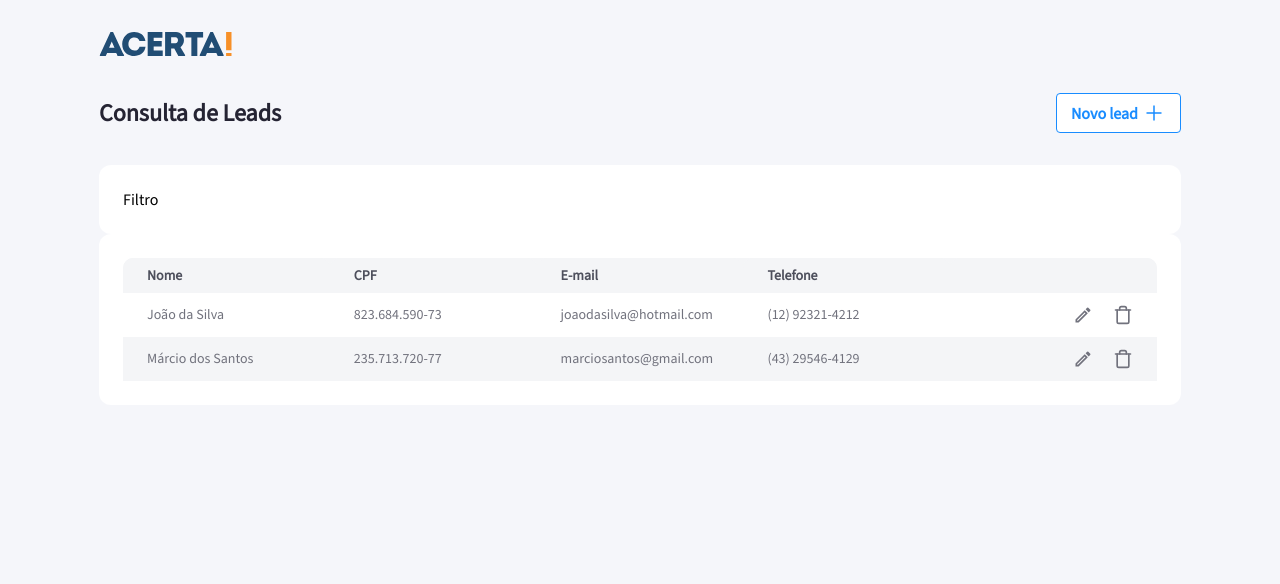
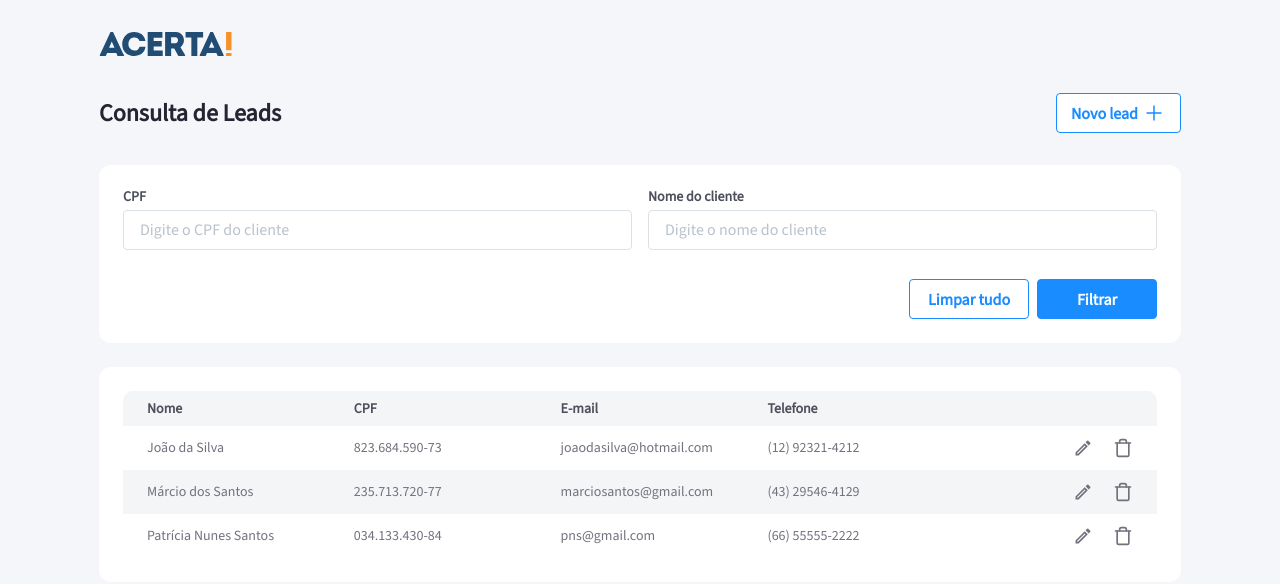
Before and after one commit to mjonathannn/technical-test-acerta-leads, a React (Create React App) app: page / in a window 1280 px wide. Shown: the top 584 px of the page. Built offline with nearby package versions, Linux system fonts and the light colour scheme.

Commit message:
feat: create filter

```diff
--- a/src/components/filter/Filter.tsx
+++ /dev/null
@@ -1,91 +0,0 @@
-import * as yup from "yup"
-import { useFormik } from "formik"
-// import { cpf } from "cpf-cnpj-validator"
-// import { BsExclamationOctagon } from "react-icons/bs"
-
-import {
-  ButtonsContainer,
-  FilterContainer,
-  // ErrorMessage,
-  InputsContainer,
-} from "./FilterStyles"
-
-import { Button } from "../../components"
-import { InputMasked, InputText } from "../inputs"
-
-const Filter = (): JSX.Element => {
-  const formik = useFormik({
-    initialValues: {
-      cpf: "",
-      name: "",
-    },
-    validationSchema: yup.object({
-      cpf: yup.string(),
-      // .required("Este campo é obrigatório")
-      // .test("isValid", "CPF Inválido", (value) => cpf.isValid(value)),
-      name: yup.string(),
-    }),
-    onSubmit: (values) => {
-      alert(JSON.stringify(values, null, 2))
-    },
-  })
-
-  return (
-    <FilterContainer>
-      <form onSubmit={formik.handleSubmit}>
-        <InputsContainer>
-          <div>
-            <InputMasked
-              id="cpf"
-              name="cpf"
-              type="CPF"
-              value={formik.values.cpf}
-              onChange={formik.setFieldValue}
-              onBlur={formik.handleBlur}
-            />
-            {/* {formik.touched.cpf && formik.errors.cpf && (
-              <ErrorMessage>
-                <BsExclamationOctagon />
-                <label>{formik.errors.cpf}</label>
-              </ErrorMessage>
-            )} */}
-          </div>
-
-          <div>
-            <InputText
-              id="name"
-              type="text"
-              name="name"
-              title="Nome do cliente"
-              placeholder="Digite o nome do cliente"
-              value={formik.values.name}
-              onChange={formik.setFieldValue}
-              onBlur={formik.handleBlur}
-            />
-          </div>
-        </InputsContainer>
-
-        <ButtonsContainer>
-          <Button
-            type="button"
-            appearance="secondary"
-            label="Limpar tudo"
-            onClick={() => {
-              formik.setFieldValue("cpf", "")
-              formik.setFieldValue("name", "")
-            }}
-          />
-
-          <Button
-            type="submit"
-            appearance="primary"
-            label="Filtrar"
-            onClick={() => null}
-          />
-        </ButtonsContainer>
-      </form>
-    </FilterContainer>
-  )
-}
-
-export default Filter
--- a/src/components/filter/FilterStyles.ts
+++ /dev/null
@@ -1,41 +0,0 @@
-import styled from "styled-components"
-
-export const FilterContainer = styled.div`
-  display: flex;
-  flex-direction: column;
-  width: 1082px;
-  height: 165px;
-  background-color: var(--background-white);
-  padding: 24px;
-  border-radius: 12px;
-`
-// export const ErrorMessage = styled.div`
-//   display: flex;
-//   align-items: center;
-
-//   :first-child {
-//     color: var(--semantic-negative-dark);
-//     margin: 0 8px 0 0;
-//   }
-
-//   label {
-//     color: var(--semantic-negative-dark);
-//     font-size: 12px;
-//     font-style: normal;
-//     font-weight: 400;
-//     line-height: 120%;
-//   }
-// `
-export const InputsContainer = styled.div`
-  display: flex;
-  justify-content: space-between;
-  height: 85px;
-`
-export const ButtonsContainer = styled.div`
-  display: flex;
-  justify-content: end;
-
-  button {
-    margin: 0 0 0 8px;
-  }
-`
--- a/src/components/index.ts
+++ b/src/components/index.ts
@@ -1,6 +1,5 @@
 export { default as Button } from "./button/Button"
 export { default as Header } from "./header/Header"
-export { default as Filter } from "./filter/Filter"
 export { default as FormTitle } from "./formTitle/FormTitle"
 export { default as StepCounter } from "./stepCounter/StepCounter"
 export { default as ErrorMessage } from "./errorMessage/ErrorMessage"
--- a/src/database-memory.js
+++ b/src/database-memory.js
@@ -20,6 +20,17 @@ export class DatabaseMemory {
         spouseName: "Silvana Spohr",
         email: "marciosantos@gmail.com",
         phone: "(43) 29546-4129",
+      },
+    ],
+    [
+      "034.133.430-84",
+      {
+        cpf: "034.133.430-84",
+        name: "Patrícia Nunes Santos",
+        maritalStatus: "casado(a)",
+        spouseName: "Henrique Bortoleto",
+        email: "pns@gmail.com",
+        phone: "(66) 55555-2222",
       },
     ],
   ])
--- a/src/pages/Contact/Contact.tsx
+++ b/src/pages/Contact/Contact.tsx
@@ -149,7 +149,7 @@ const Contact = (): JSX.Element => {
             <Button
               type="submit"
               appearance="primary"
-              label="Cadastrar"
+              label={leadUpdateData ? "Atualizar" : "Cadastrar"}
               disabled={
                 leadUpdateData
                   ? !formik.isValid
--- a/src/pages/ReadLeads/ReadLeads.tsx
+++ b/src/pages/ReadLeads/ReadLeads.tsx
@@ -1,15 +1,24 @@
 import axios from "axios"
+import { useFormik } from "formik"
 import { LuTrash } from "react-icons/lu"
 import { useEffect, useState } from "react"
 import { useNavigate } from "react-router-dom"
 import { MdOutlineModeEdit } from "react-icons/md"
 
-import { Main, FilterContainer, TableContainer } from "./ReadLeadsStyle"
+import {
+  Main,
+  FilterContainer,
+  TableContainer,
+  InputsRow,
+  InputContainer,
+  ButtonsContainer,
+} from "./ReadLeadsStyle"
 
-import { Header } from "../../components"
 import { isRemoteHost } from "../../utils"
+import { Button, Header } from "../../components"
 import { useAppContext } from "../../context/appContext"
 import { DATA_SOURCE, ENDPOINT_URL } from "../../constants/app"
+import { InputMasked, InputText } from "../../components/inputs"
 
 type LeadsListDataProps = {
   leadData: {
@@ -26,6 +35,7 @@ type LeadsListDataProps = {
 const ReadLeads = (): JSX.Element => {
   const navigate = useNavigate()
 
+  const [withFilter, setWithFilter] = useState(false)
   const [leadsListData, setLeadsListData] = useState<LeadsListDataProps[]>([])
 
   const { databaseMemory, setLeadUpdateData, notify } = useAppContext()
@@ -64,6 +74,14 @@ const ReadLeads = (): JSX.Element => {
     navigate("/personalData")
   }
 
+  const formik = useFormik({
+    initialValues: {
+      cpf: "",
+      name: "",
+    },
+    onSubmit: () => setWithFilter(true),
+  })
+
   useEffect(() => {
     setLeadUpdateData(null)
 
@@ -79,7 +97,53 @@ const ReadLeads = (): JSX.Element => {
     <Main>
       <Header label="Consulta de Leads" showButton />
 
-      <FilterContainer>Filtro</FilterContainer>
+      <FilterContainer>
+        <form onSubmit={formik.handleSubmit}>
+          <InputsRow>
+            <InputContainer>
+              <InputMasked
+                id="cpf"
+                name="cpf"
+                type="CPF"
+                value={formik.values.cpf}
+                onChange={formik.setFieldValue}
+                onBlur={formik.handleBlur}
+              />
+            </InputContainer>
+            <InputContainer>
+              <InputText
+                id="name"
+                type="text"
+                name="name"
+                title="Nome do cliente"
+                placeholder="Digite o nome do cliente"
+                value={formik.values.name}
+                onChange={formik.setFieldValue}
+                onBlur={formik.handleBlur}
+              />
+            </InputContainer>
+          </InputsRow>
+
+          <ButtonsContainer>
+            <Button
+              type="button"
+              appearance="secondary"
+              label="Limpar tudo"
+              onClick={() => {
+                setWithFilter(false)
+                formik.resetForm()
+              }}
+            />
+
+            <Button
+              type="submit"
+              appearance="primary"
+              label="Filtrar"
+              onClick={() => null}
+            />
+          </ButtonsContainer>
+        </form>
+      </FilterContainer>
 
       <TableContainer>
         {leadsListData.length === 0 ? (
@@ -93,7 +157,24 @@ const ReadLeads = (): JSX.Element => {
               <li>Telefone</li>
               <li></li>
             </ul>
-            {leadsListData.map((elem: LeadsListDataProps, index: number) => (
+            {leadsListData
+              .filter((elem: LeadsListDataProps) =>
+                withFilter
+                  ? formik.values.cpf
+                    ? formik.values.name
+                      ? elem.leadId === formik.values.cpf &&
+                        elem.leadData.name
+                          .toLowerCase()
+                          .includes(formik.values.name.toLowerCase())
+                      : elem.leadId === formik.values.cpf
+                    : formik.values.name
+                    ? elem.leadData.name
+                        .toLowerCase()
+                        .includes(formik.values.name.toLowerCase())
+                    : elem
+                  : elem
+              )
+              .map((elem: LeadsListDataProps, index: number) => (
                 <ul key={index}>
                   <li>
                     <span>Nome:</span>
--- a/src/pages/ReadLeads/ReadLeadsStyle.ts
+++ b/src/pages/ReadLeads/ReadLeadsStyle.ts
@@ -8,9 +8,29 @@ export const FilterContainer = styled.div`
   padding: 24px;
   background-color: var(--background-white);
   border-radius: 12px;
+  margin: 0 0 24px 0;
 
   @media (max-width: 1200px) {
     width: 90vw;
+  }
+`
+export const InputsRow = styled.div`
+  display: flex;
+  justify-content: space-between;
+
+  @media (max-width: 500px) {
+    display: block;
+  }
+`
+export const InputContainer = styled.div`
+  height: 90px;
+`
+export const ButtonsContainer = styled.div`
+  display: flex;
+  justify-content: end;
+
+  button {
+    margin: 0 0 0 8px;
   }
 `
 export const TableContainer = styled.div`
```
Lines whose indentation alone changed are shown as unchanged.
